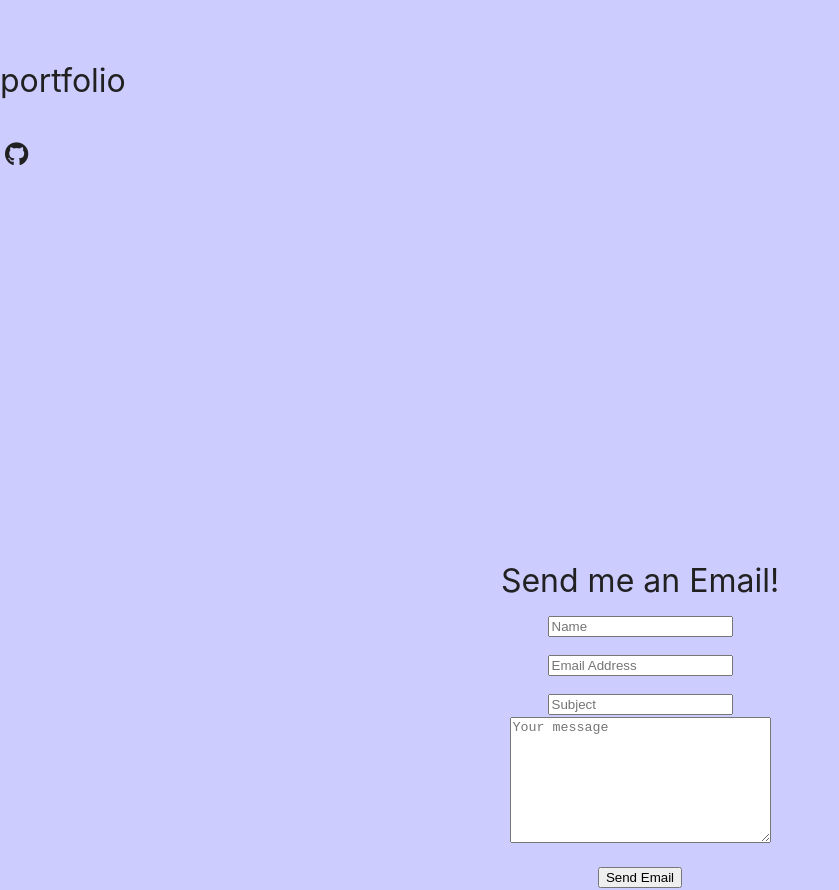
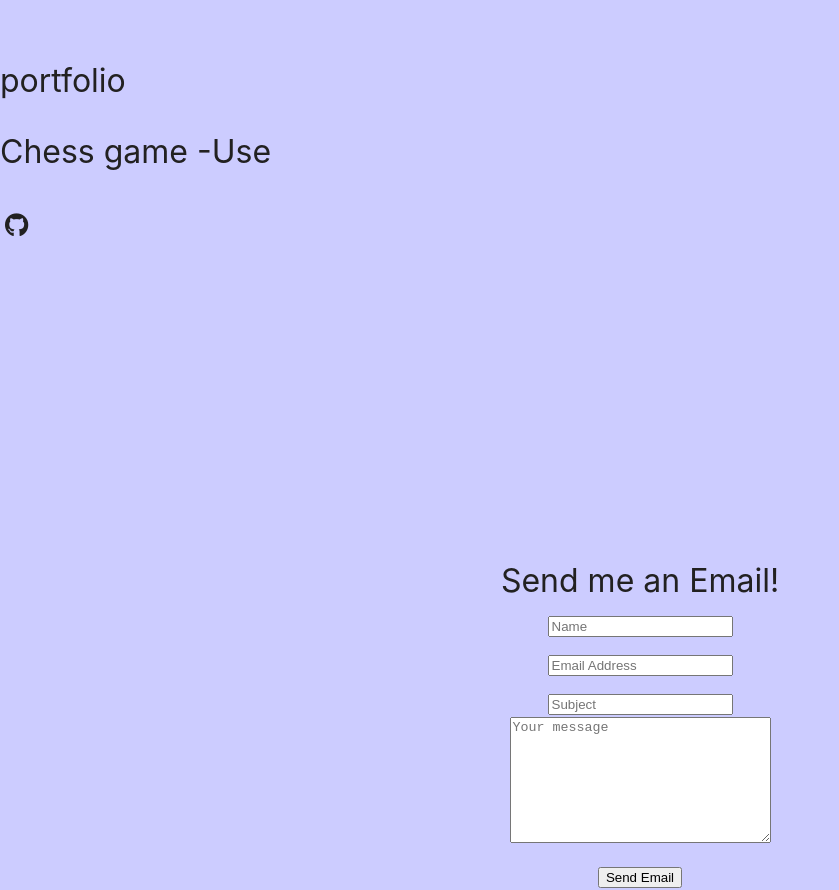
Before and after one commit to mikael1017/my-website, a React (Create React App) app: page / in a window 1280 px wide. Shown: the part 1540-2430 px from the top of the page, without its empty margins (0-839 px from the left). Built offline with nearby package versions, Linux system fonts and the light colour scheme.

Commit message:
changed resume link icon

```diff
--- a/src/components/experience.css
+++ b/src/components/experience.css
@@ -1,3 +1,3 @@
-.far {
+.far, .fas {
     margin: 15px;
 }
--- a/src/components/experience.js
+++ b/src/components/experience.js
@@ -4,13 +4,21 @@ import "./experience.css";
 
 
 function Experience() {
+    function highlight(e) {
+        e.target.className = "fas fa-file";
+    }
+
+    function unhighlight(e) {
+        e.target.className = "far fa-file";
+    }
+
     return (
         <div id="experience" style={{height: 500}}>
             Experience
             <p>
                 <a className="resume" href={Profile} target="_blank" rel="noopener noreferrer">
                     Click to see my resume
-                    <i class="far fa-file-alt"></i>
+                    <i class="far fa-file-alt" onMouseEnter={highlight} onMouseLeave={unhighlight}></i>
                 </a>
             </p>
         </div>
--- a/src/components/portfolio.js
+++ b/src/components/portfolio.js
@@ -1,9 +1,15 @@
 import React from "react";
 
 function Portfolio() {
+
+
     return (
         <div id="portfolio" style={{height: 500}}>
             portfolio
+            <p>
+                Chess game
+                -Use
+            </p>
             <p>
                 <a href="https://github.com/mikael1017" target="_blank" rel="noopener noreferrer">
                     <i class="fab fa-github"></i>
```
